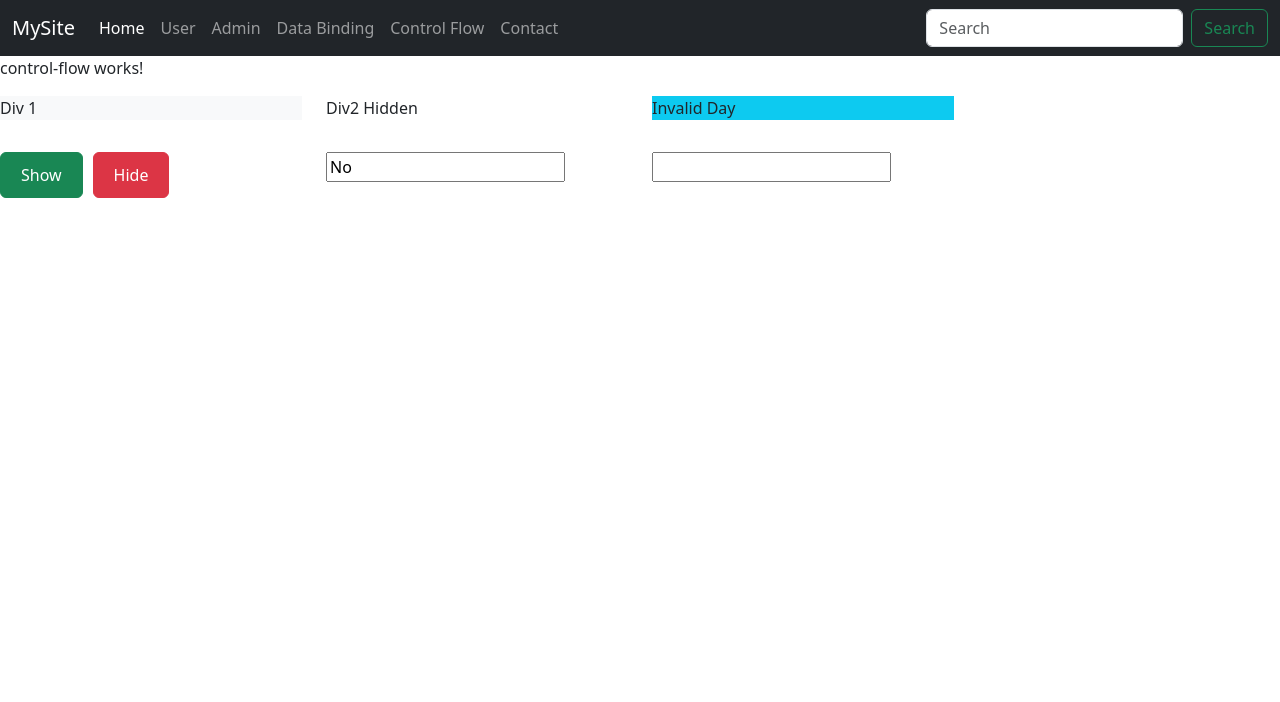
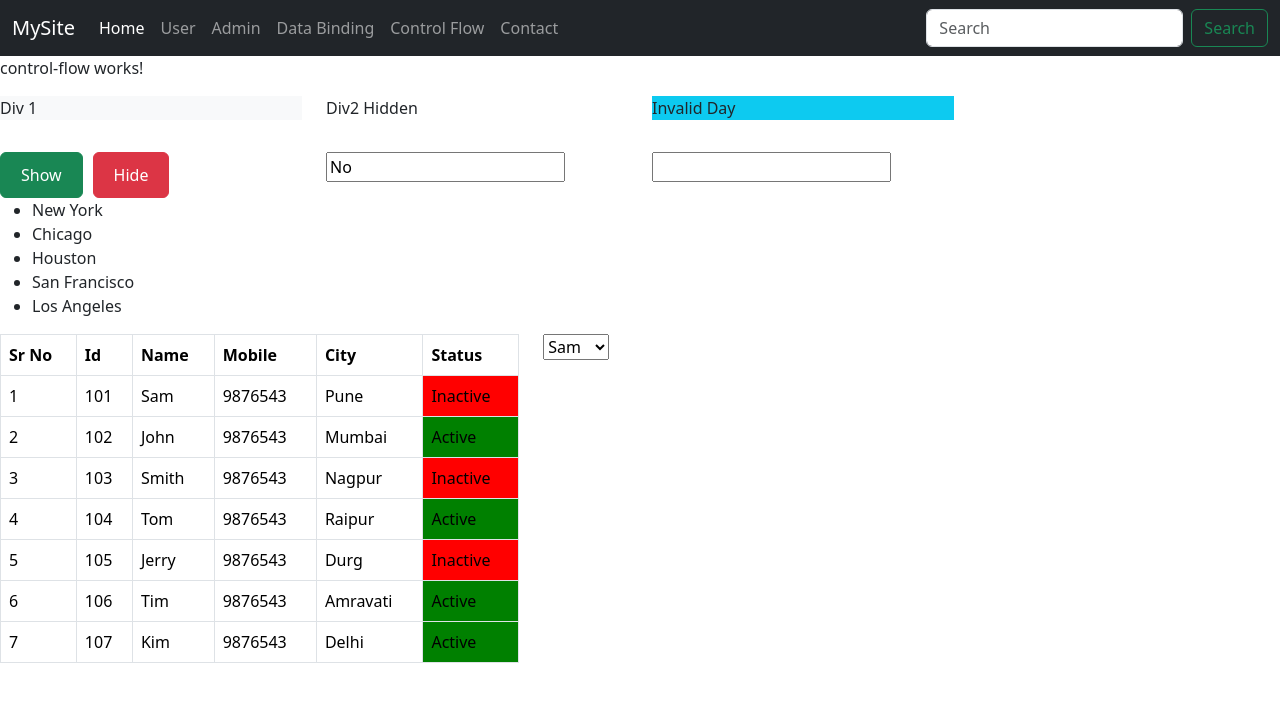
Before and after one commit to bhupeshlahare07/AngularDemo, an Angular app: page /control-flow in a window 1280 px wide. Shown: the top 702 px of the page. Built offline with nearby package versions, Linux system fonts and the light colour scheme.

Commit message:
control flow update

```diff
--- a/src/app/components/control-flow/control-flow.component.html
+++ b/src/app/components/control-flow/control-flow.component.html
@@ -62,3 +62,56 @@
     <input type="text" maxlength="3" [(ngModel)]="dayName"/>
   </div>
 </div>
+
+<div class="row">
+  <div class="col-3">
+   <ul>
+    @for(item of cityList; track $index) {
+    <li>{{item}}</li>
+    }
+   </ul>
+  </div>
+</div>
+
+<div class="row">
+  <div class="col-5">
+    <table class="table table-bordered">
+      <thead>
+        <tr>
+          <th>Sr No</th>
+          <th>Id</th>
+          <th>Name</th>
+          <th>Mobile</th>
+          <th>City</th>
+          <th>Status</th>
+        </tr>
+      </thead>
+      <tbody>
+       @for(item of studentList; track $index) {
+        <tr>
+          <td>{{$index + 1}}</td>
+          <td>{{item.studentId}}</td>
+          <td>{{item.studentName}}</td>
+          <td>{{item.studentMobile}}</td>
+          <td>{{item.studentCity}}</td>
+          <td style="background-color: {{item.isAcvive?'green':'red'}};">
+            @if(item.isAcvive) {
+            Active
+            }@else {
+            Inactive
+            }
+          </td>
+        </tr>
+        }
+      </tbody>
+    </table>
+  </div>
+
+  <div class="col-3">
+    <select>
+      @for(item of studentList; track $index) {
+      <option [value] = "item.studentId">{{item.studentName}}</option>
+      }
+    </select>
+  </div>
+</div>
--- a/src/app/components/control-flow/control-flow.component.ts
+++ b/src/app/components/control-flow/control-flow.component.ts
@@ -13,6 +13,16 @@ export class ControlFlowComponent {
   isDiv1Visible: boolean = true;
   isDiv2Visible: string = "No";
   dayName: string = "";
+  cityList: string[] = ["New York", "Chicago", "Houston", "San Francisco", "Los Angeles"];
+  studentList: any[]=[
+    {studentId: 101, studentName: 'Sam', studentMobile:'9876543',studentCity:'Pune',isAcvive:false},
+    {studentId: 102, studentName: 'John', studentMobile:'9876543',studentCity:'Mumbai',isAcvive:true},
+    {studentId: 103, studentName: 'Smith', studentMobile:'9876543',studentCity:'Nagpur',isAcvive:false},
+    {studentId: 104, studentName: 'Tom', studentMobile:'9876543',studentCity:'Raipur',isAcvive:true},
+    {studentId: 105, studentName: 'Jerry', studentMobile:'9876543',studentCity:'Durg',isAcvive:false},
+    {studentId: 106, studentName: 'Tim', studentMobile:'9876543',studentCity:'Amravati',isAcvive:true},
+    {studentId: 107, studentName: 'Kim', studentMobile:'9876543',studentCity:'Delhi',isAcvive:true}
+  ]
 
   showHideDiv1(isShow: boolean) {
     debugger;
```
